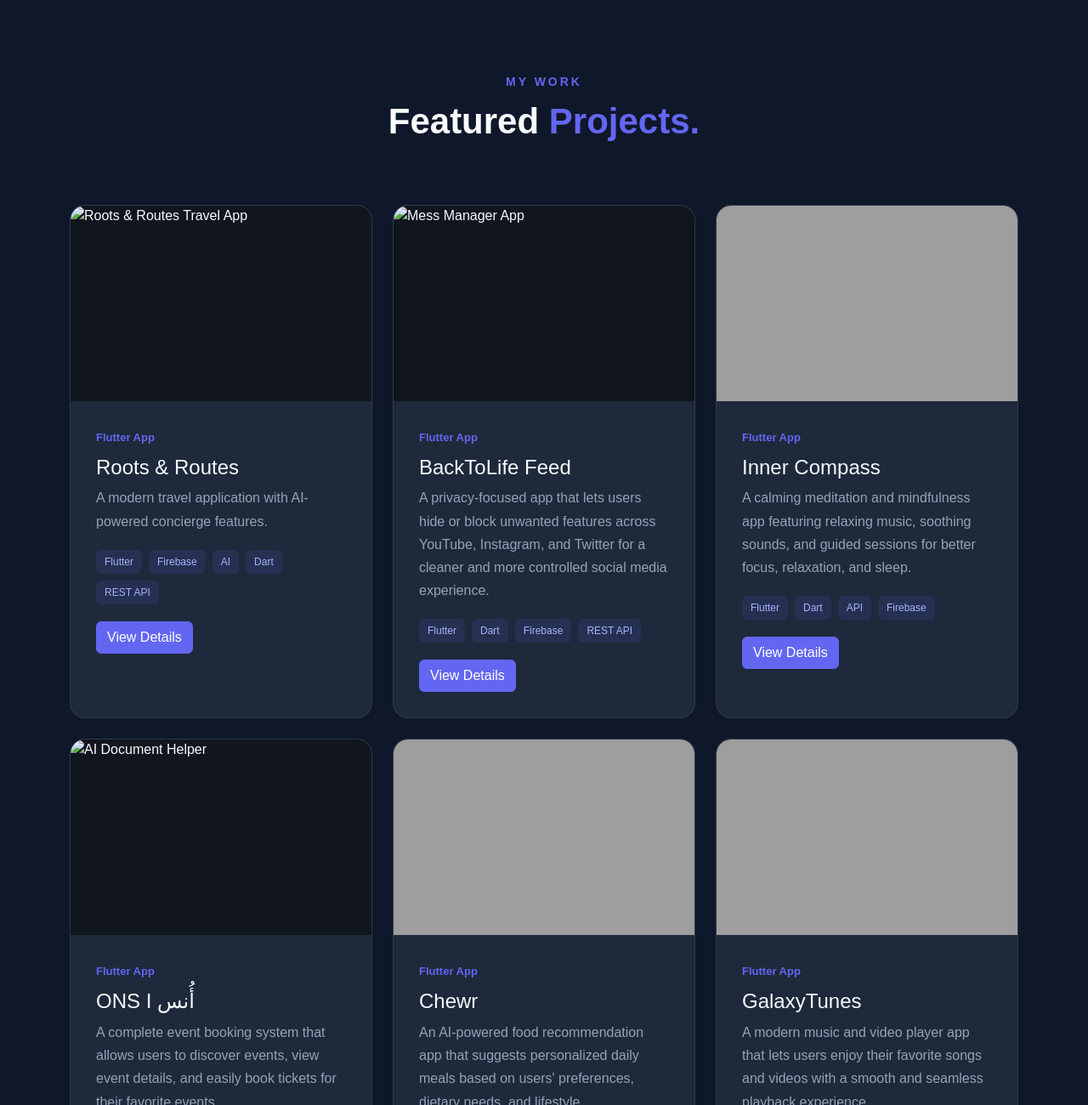
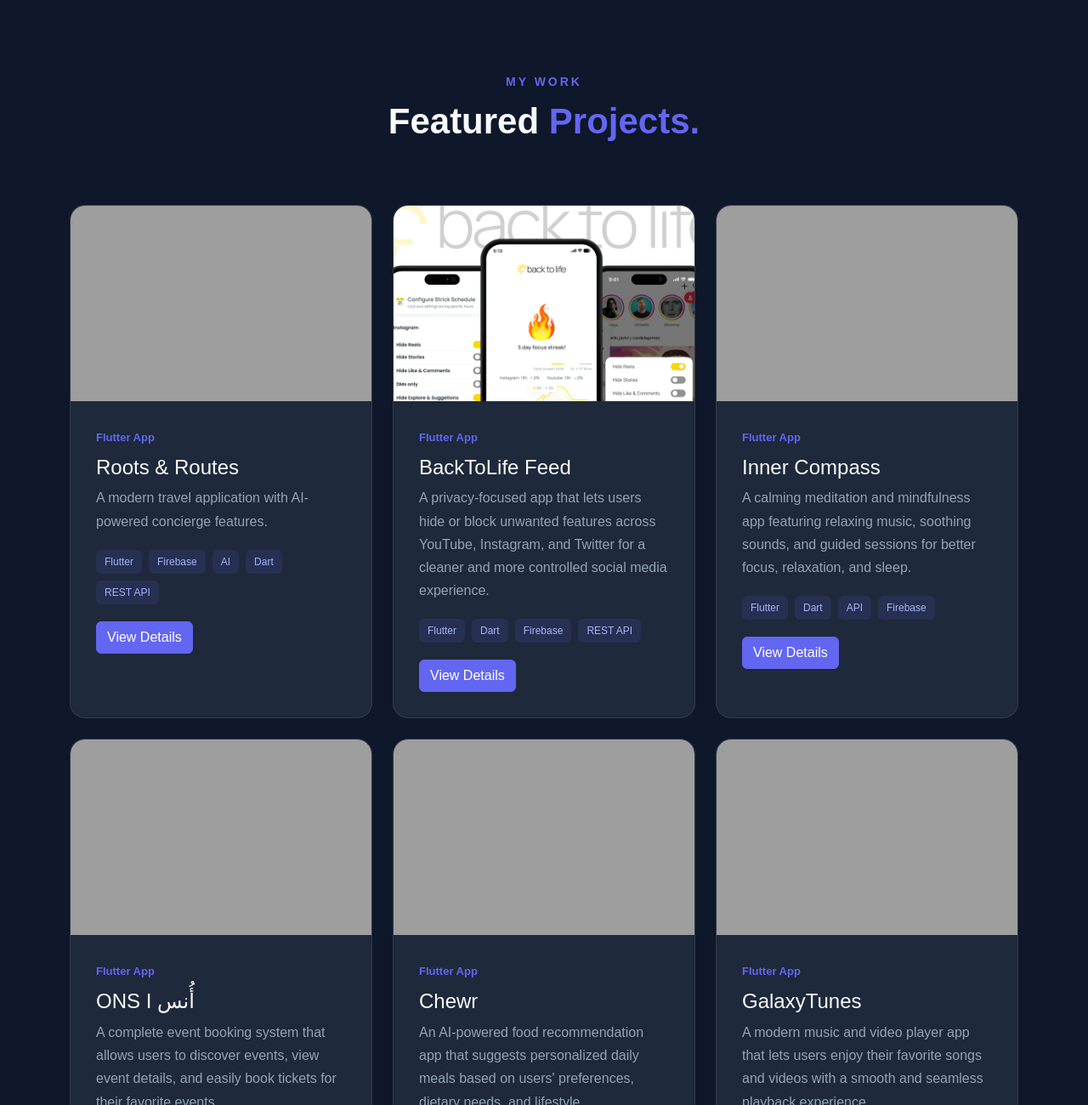
Before and after one commit to hello-saif/portfolio_web, a plain HTML site: page index.html in a window 1280 px wide. Shown: the part 2394-3694 px from the top of the page at 85% size. Drawn offline with nearby package versions, Linux system fonts and the light colour scheme; the site is published under a folder, as on GitHub Pages, so addresses that start at the root find nothing.

Commit message:
update image url

```diff
--- a/index.html
+++ b/index.html
@@ -4,7 +4,7 @@
 <head>
     <meta charset="utf-8">
     <meta name="viewport" content="width=device-width, initial-scale=1">
-    <link rel="icon" type="image/ico" href="/images/favicon.ico">
+    <link rel="icon" type="image/ico" href="images/favicon.ico">
     <title>Saifuddin | Flutter Developer</title>
 
     <!-- Bootstrap -->
@@ -403,7 +403,7 @@
                     <div class="project-card">
 
                         <div class="project-image">
-                            <img src="/images/roots.png" alt="Roots & Routes Travel App">
+                            <img src="images/roots.png" alt="Roots & Routes Travel App">
                         </div>
 
                         <div class="project-content">
@@ -442,7 +442,7 @@
                     <div class="project-card">
 
                         <div class="project-image">
-                            <img src="/images/Tab2.png" alt="Mess Manager App">
+                            <img src="images/Tab2.png" alt="Mess Manager App">
                         </div>
 
                         <div class="project-content">
@@ -524,7 +524,7 @@
                     <div class="project-card">
 
                         <div class="project-image">
-                            <img src="/images/Thumbnail.png" alt="AI Document Helper">
+                            <img src="images/Thumbnail.png" alt="AI Document Helper">
                         </div>
 
                         <div class="project-content">
```
